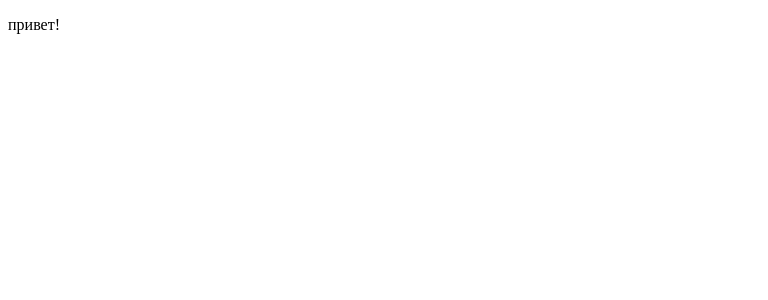
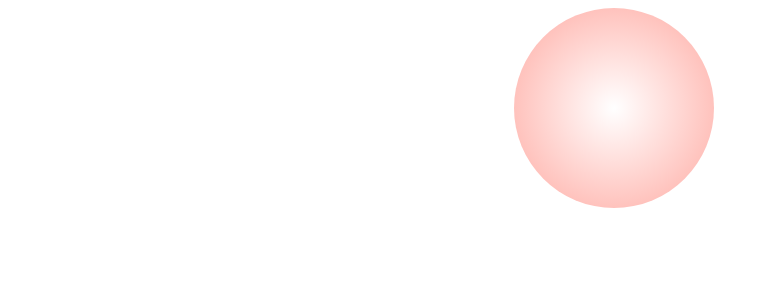
Before and after one commit to margaritaritik/css-module, a React (Create React App) app: page / in a window 1280 px wide. Shown: the top 300 px of the page, without its empty margins (0-768 px from the left). Built offline with nearby package versions, Linux system fonts and the light colour scheme.

Commit message:
test sun

```diff
--- a/src/App.js
+++ b/src/App.js
@@ -9,7 +9,7 @@
 function App() {
     return (
         <div>
-          <Revert s="привет!"/>
+         <TimeOfDay/>
         </div>
     );
 
--- a/src/components/animation time of day/style_timeOfDay.module.css
+++ b/src/components/animation time of day/style_timeOfDay.module.css
@@ -1,12 +1,15 @@
 .container{
+    position: relative;
     width: 100%;
     height: 100%;
-    max-height: 200px;
+    max-height: 1800px;
+    background-color: blue;
 }
 
 .sunrise{
     position: absolute;
-    opacity: 0;
+    opacity: 1;
+    /*bottom: 10%;*/
     left:40%;
     width: 200px;
     height: 200px;
@@ -18,14 +21,14 @@
 
 @keyframes sunrise_animation {
     0%{
-        top: 90%;
-        opacity: 0;
+        bottom: 190%;
+        /*opacity: 0;*/
     }
     50%{
-        opacity:0.9 ;
+        /*opacity:0.9 ;*/
     }
     100%{
-        top:50% ;
-        opacity: 1;
+        bottom:-50% ;
+        /*opacity: 1;*/
     }
 }
```
